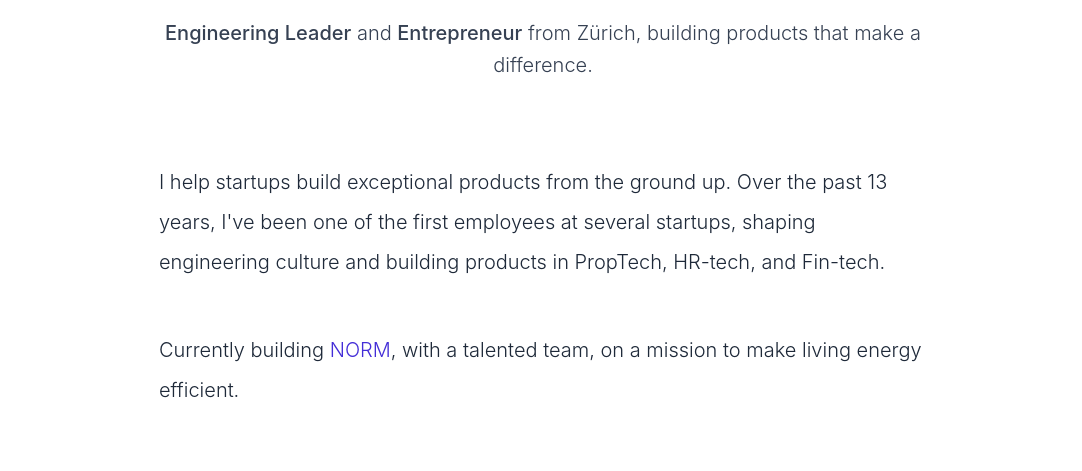
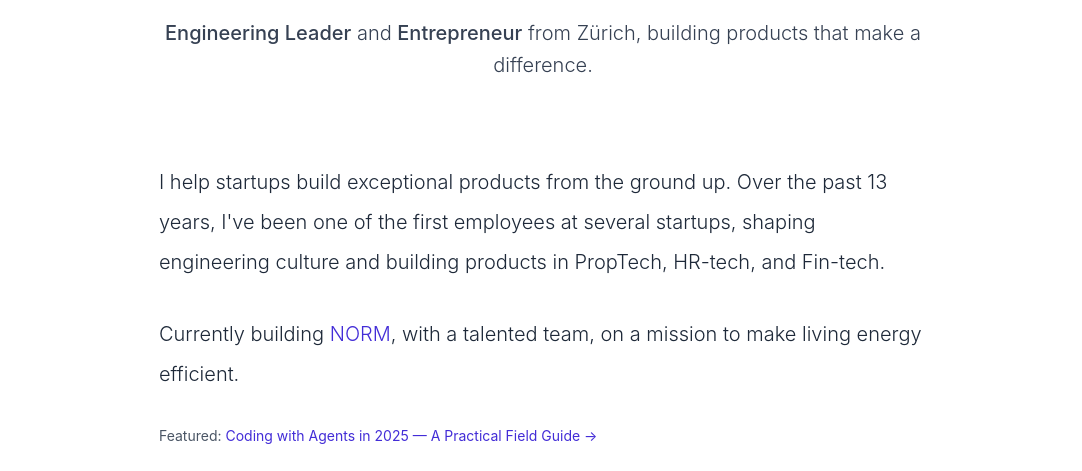
Before and after one commit to colmarius/colmarius.github.io, an Astro site: page / in a window 1280 px wide. Shown: the part 468-939 px from the top of the page, without its empty margins (97-1179 px from the left). Built offline with nearby package versions, Linux system fonts and the light colour scheme; Astro itself is replaced by a stand-in of ours; no server answers.

Commit message:
Margin/padding changes

```diff
--- a/src/components/index/AboutMeSummary.astro
+++ b/src/components/index/AboutMeSummary.astro
@@ -1,11 +1,11 @@
 ---
 ---
 
-<div class="max-w-3xl mx-auto mb-16">
-  <p class="mb-12 font-light text-xl leading-loose text-gray-800">
+<div class="max-w-3xl mx-auto mb-8">
+  <p class="mb-8 font-light text-xl leading-loose text-gray-800">
     I help startups build exceptional products from the ground up. Over the past {new Date().getFullYear() - 2012} years, I've been one of the first employees at several startups, shaping engineering culture and building products in PropTech, HR-tech, and Fin-tech.
   </p>
-  <p class="mb-12 font-light text-xl leading-loose text-gray-800">
+  <p class="mb-8 font-light text-xl leading-loose text-gray-800">
     Currently building <a href="https://norm.ch" class="text-indigo-700 hover:text-indigo-500 transition-colors duration-200 focus-visible:outline-none focus-visible:ring-2 focus-visible:ring-indigo-600/50 focus-visible:ring-offset-2 rounded-sm">NORM</a>, with a talented team, on a mission to make living energy efficient.
   </p>
 </div>
--- a/src/pages/index.astro
+++ b/src/pages/index.astro
@@ -12,7 +12,7 @@ import Layout from '@layouts/Layout.astro';
     <section class="max-w-3xl mx-auto">
       <p class="text-sm text-gray-800">
         <span class="text-gray-600">Featured:</span>
-        <a href="/posts/coding-with-agents-2025" class="ml-2 text-indigo-700 hover:text-indigo-500 transition-colors duration-200 focus-visible:outline-none focus-visible:ring-2 focus-visible:ring-indigo-600/50 focus-visible:ring-offset-2 rounded-sm">
+        <a href="/posts/coding-with-agents-2025" class="text-indigo-700 hover:text-indigo-500 transition-colors duration-200 focus-visible:outline-none focus-visible:ring-2 focus-visible:ring-indigo-600/50 focus-visible:ring-offset-2 rounded-sm">
           Coding with Agents in 2025 — A Practical Field Guide →
         </a>
       </p>
```
